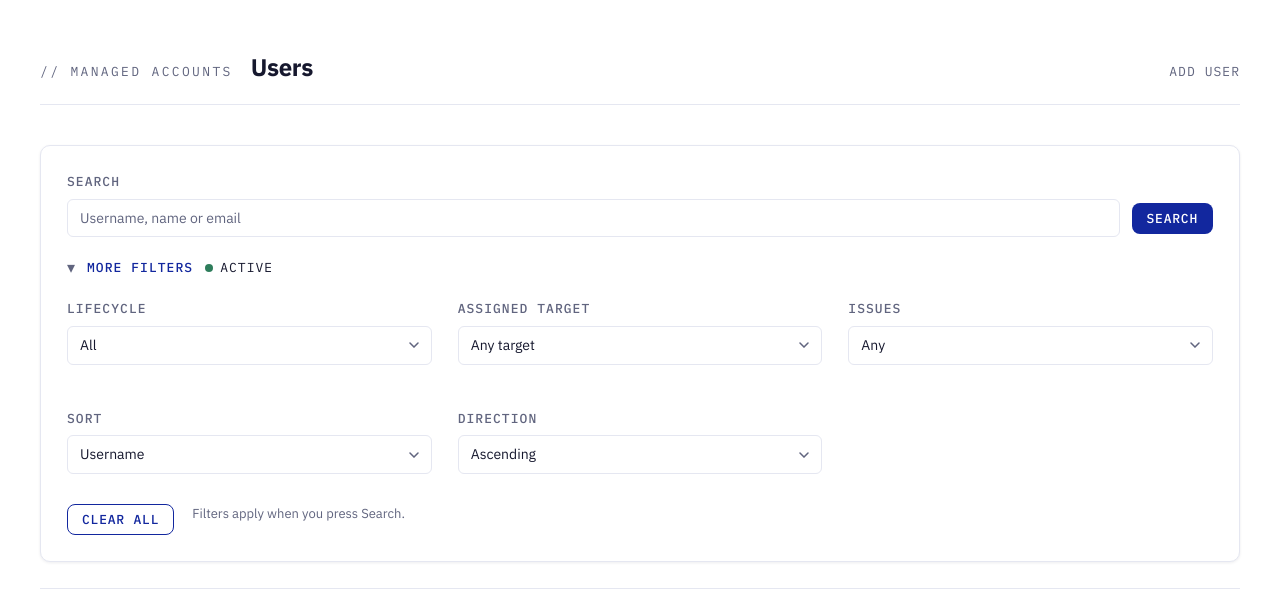
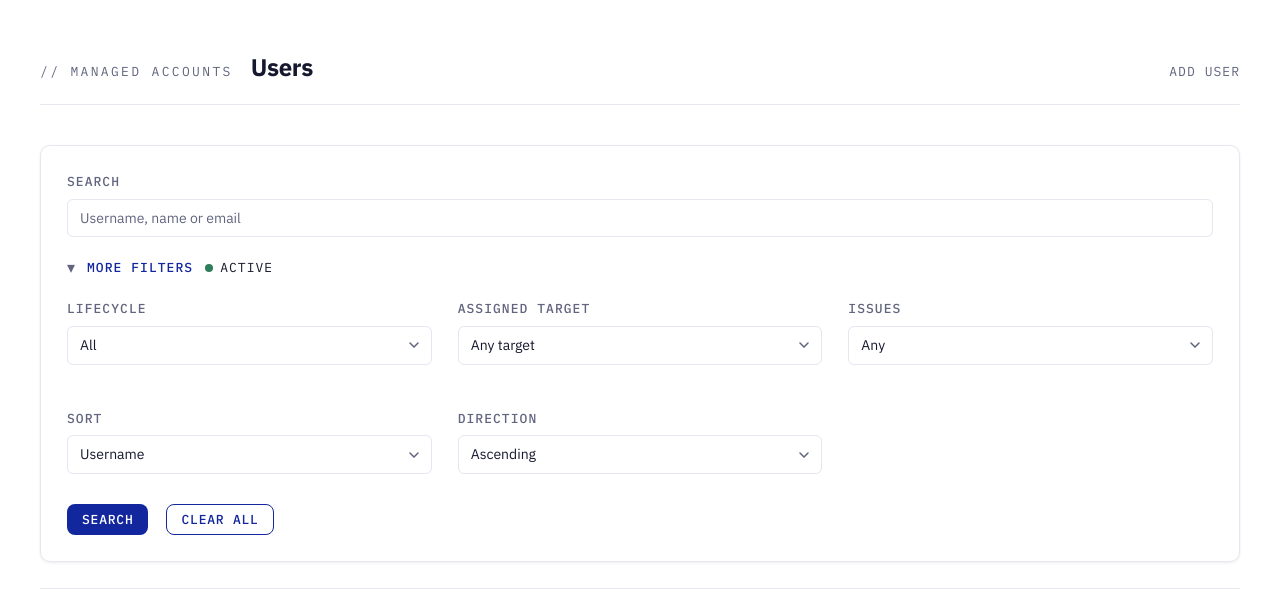
Before and after one commit to jpbaking/na-sso, a Python web app: template na_sso/templates/users.html in a window 1280 px wide. Shown: the part 65-666 px from the top of the page. Run offline with Jinja, Linux system fonts and the light colour scheme; the template is opened without the code that fills it, so the values that code supplies are empty.

Commit message:
Users filters: move Search beside Clear all when expanded
In simple mode Search stays beside the search box; when More filters is open,
that inline button hides (CSS :has()) and a Search button appears in the filter
footer next to Clear all, reading clearly as the submit for the whole form.
Only one Search button is ever visible; no JS.

Co-Authored-By: Claude Fable 5 <noreply@anthropic.com>
Claude-Session: https://claude.ai/code/session_01RqKGsRuasCJXK3kmvMfqLw

```diff
--- a/na_sso/static/app.css
+++ b/na_sso/static/app.css
@@ -528,3 +528,12 @@ details.collapse-card[open] > summary {
 }
 
 .filters-more-body { margin-top: var(--space-3); }
+
+/* Collapsed (simple) mode: the Search button sits beside the search box. When
+   the filters are expanded, that inline button is hidden and the Search button
+   in the filter footer (next to Clear all) takes over, reading clearly as the
+   submit for the whole form. The footer button lives inside the <details> body
+   so it is naturally absent while collapsed. */
+.filters-form:has(.filters-more[open]) .filters-search-inline {
+  display: none;
+}
--- a/na_sso/templates/users.html
+++ b/na_sso/templates/users.html
@@ -10,12 +10,12 @@
   </div>
 
   {% set filters_active = inventory.params.lifecycle != 'all' or inventory.params.target or inventory.params.issues != 'all' or inventory.params.sort != 'username' or inventory.params.direction != 'asc' %}
-  <form method="get" action="/users" class="card stack-2" aria-label="Filter users">
+  <form method="get" action="/users" class="card stack-2 filters-form" aria-label="Filter users">
     <div class="field">
       <label class="label" for="user-search">Search</label>
       <div class="filters-search-row">
         <input class="input" id="user-search" name="q" type="search" value="{{ inventory.params.search }}" placeholder="Username, name or email">
-        <button class="btn btn-primary btn-sm" type="submit">Search</button>
+        <button class="btn btn-primary btn-sm filters-search-inline" type="submit">Search</button>
       </div>
     </div>
     <details class="filters-more"{% if filters_active %} open{% endif %}>
@@ -62,8 +62,8 @@
           </div>
         </div>
         <div class="hero-actions">
+          <button class="btn btn-primary btn-sm" type="submit">Search</button>
           <a class="btn btn-secondary btn-sm" href="/users">Clear all</a>
-          <span class="field-hint">Filters apply when you press Search.</span>
         </div>
       </div>
     </details>
```
